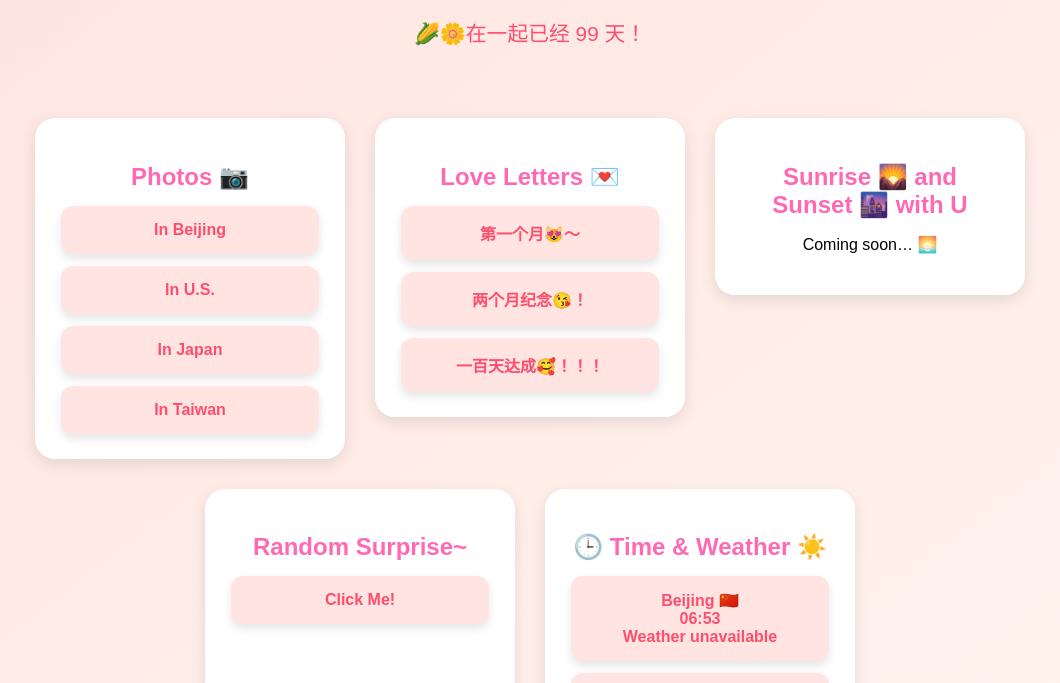
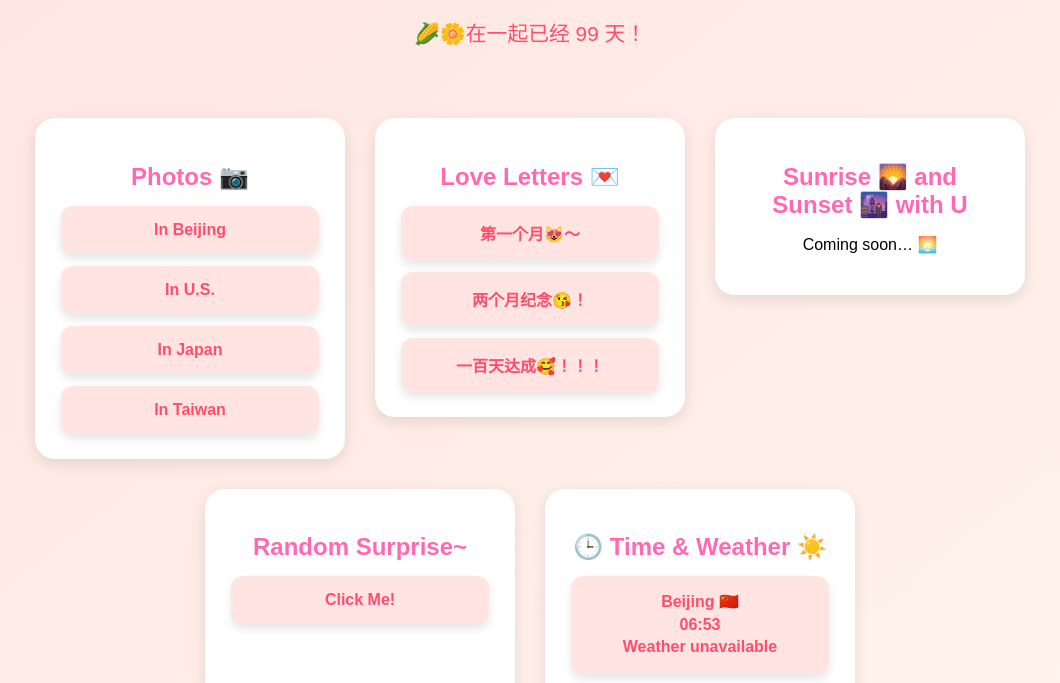
Before and after one commit to Yuming166/our_love_story, a plain HTML site: page index.html in a window 1280 px wide. Shown: the part 107-790 px from the top of the page, without its empty margins (110-1170 px from the left). Drawn offline with Linux system fonts and the light colour scheme; no server answers.

Commit message:
Update index.html

```diff
--- a/index.html
+++ b/index.html
@@ -106,6 +106,11 @@
       10% { opacity: 1; transform: translateY(0); }      /* 淡入 */
       85% { opacity: 1; transform: translateY(0); }      /* 停留 */
       100% { opacity: 0; transform: translateY(-5px); }  /* 淡出 */
+    }
+
+    #time-weather .tab {
+      font-size: 1em;
+      line-height: 1.4;
     }
   </style>
 </head>
```
